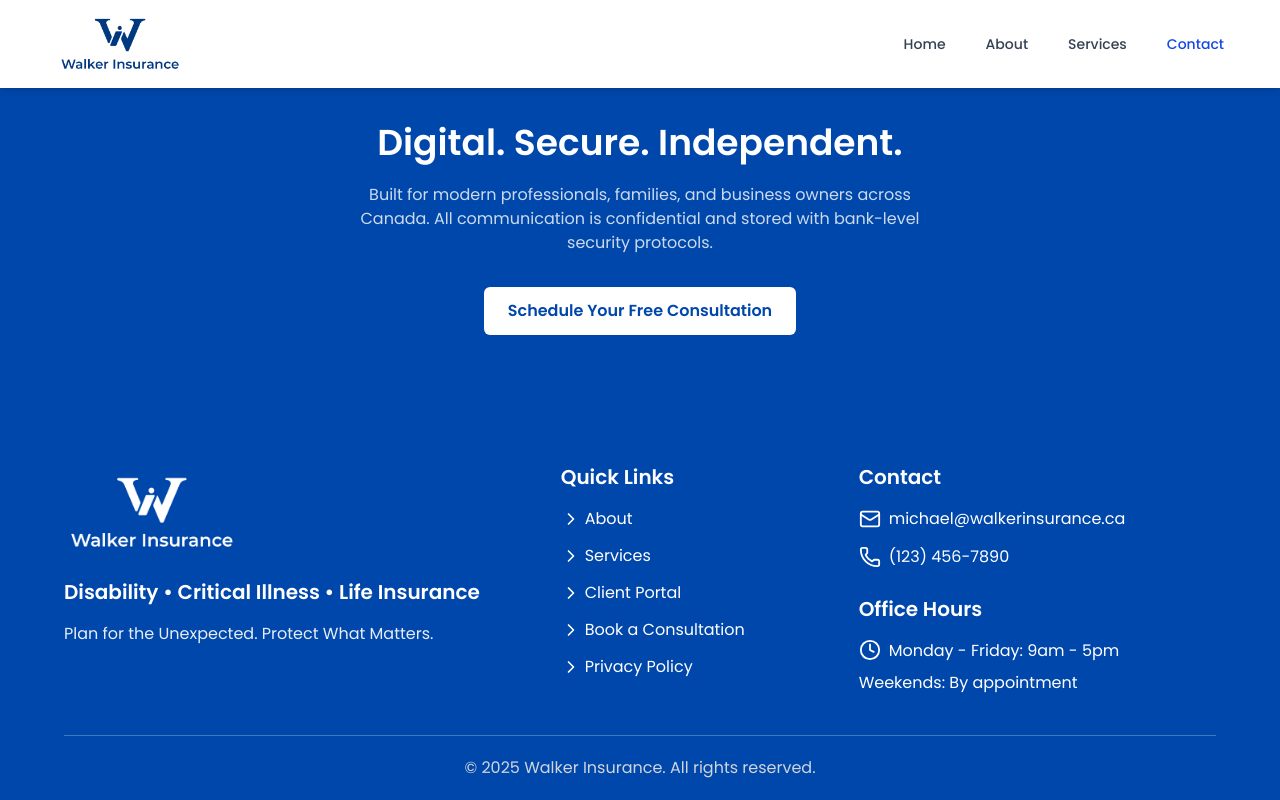
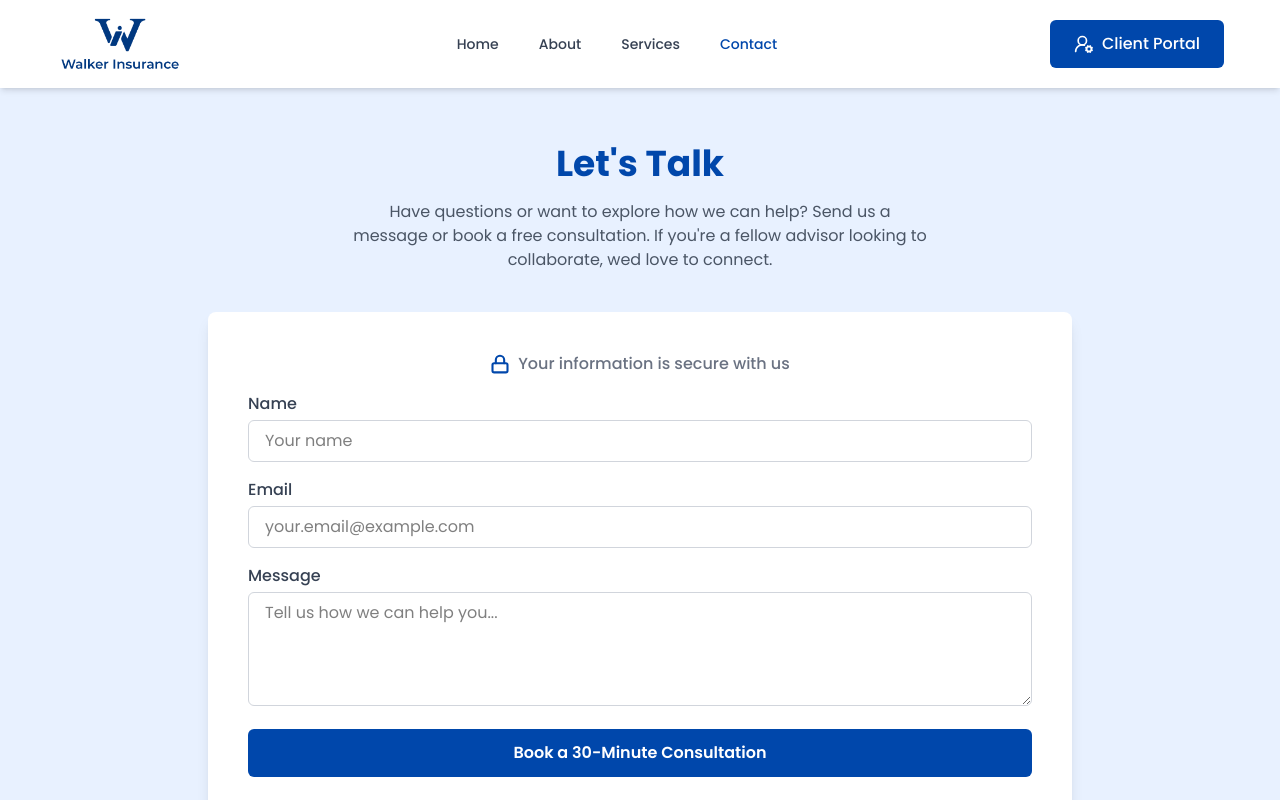
Before and after one commit to Slayer-sky123/walker-insurance, a React (Vite) app: page /contact in a window 1280 px wide. Shown: the top 800 px of the page. Built offline with nearby package versions, Linux system fonts and the light colour scheme.

Commit message:
Added privacy policy page

```diff
--- a/src/App.jsx
+++ b/src/App.jsx
@@ -7,6 +7,7 @@ import Services from "./pages/Services";
 import NotFound from "./pages/NotFound";
 import LenisScroll from "./components/LenisScroll";
 import ScrollToTop from "./components/ScrollToTop";
+import Privacy from "./pages/Privacy";
 
 const App = () => {
   return (
@@ -19,6 +20,7 @@ const App = () => {
             <Route path="/about" element={<About />} />
             <Route path="/contact" element={<Contact />} />
             <Route path="/services" element={<Services />} />
+            <Route path="/privacy-policy" element={<Privacy />} />
           </Route>
           <Route path="*" element={<NotFound />} />
         </Routes>
--- a/src/components/Footer.jsx
+++ b/src/components/Footer.jsx
@@ -48,7 +48,7 @@ const Footer = () => {
                             </li>
 
                             <li>
-                                <Link draggable="false" to="" className='inline-flex items-center gap-x-1 text-white transition-all duration-200 ease-in-out hover:ps-1'>
+                                <Link draggable="false" to="/privacy-policy" className='inline-flex items-center gap-x-1 text-white transition-all duration-200 ease-in-out hover:ps-1'>
                                     <svg xmlns="http://www.w3.org/2000/svg" viewBox="0 0 24 24" fill="none" stroke="currentColor" strokeWidth="2" strokeLinecap="round" strokeLinejoin="round" className="size-5 lucide lucide-chevron-right-icon lucide-chevron-right"><path d="m9 18 6-6-6-6" /></svg>
                                     Privacy Policy</Link>
                             </li>
--- a/src/components/Navbar.jsx
+++ b/src/components/Navbar.jsx
@@ -32,13 +32,18 @@ const Navbar = () => {
                             key={item.label}
                             to={item.path}
                             className={`text-sm font-medium transition ${isActive(item.path)
-                                    ? 'text-blue-700'
-                                    : 'text-gray-700 hover:text-blue-700'
+                                ? 'text-[var(--primary__color)]'
+                                : 'text-gray-700 hover:text-[var(--primary__color)]'
                                 }`}
                         >
                             {item.label}
                         </Link>
                     ))}
+                </div>
+                <div className='hidden lg:flex'>
+                    <Link draggable="false" to='/contact' className='text-sm lg:text-base inline-flex items-center gap-x-2 text-white font-medium text-center bg-[var(--primary__color)] hover:scale-95 rounded-md py-3 px-6 transition-all duration-150 ease-linear'>
+                        <svg xmlns="http://www.w3.org/2000/svg" viewBox="0 0 24 24" fill="none" stroke="currentColor" strokeWidth="2" strokeLinecap="round" strokeLinejoin="round" className="size-5 lucide lucide-user-round-cog-icon lucide-user-round-cog"><path d="m14.305 19.53.923-.382" /><path d="m15.228 16.852-.923-.383" /><path d="m16.852 15.228-.383-.923" /><path d="m16.852 20.772-.383.924" /><path d="m19.148 15.228.383-.923" /><path d="m19.53 21.696-.382-.924" /><path d="M2 21a8 8 0 0 1 10.434-7.62" /><path d="m20.772 16.852.924-.383" /><path d="m20.772 19.148.924.383" /><circle cx="10" cy="8" r="5" /><circle cx="18" cy="18" r="3" /></svg>
+                        Client Portal</Link>
                 </div>
 
                 {/* Mobile Icon */}
@@ -61,13 +66,18 @@ const Navbar = () => {
                             to={item.path}
                             onClick={() => setIsOpen(false)}
                             className={`block text-base font-medium transition ${isActive(item.path)
-                                    ? 'text-blue-700'
-                                    : 'text-gray-700 hover:text-blue-700'
+                                ? 'text-blue-700'
+                                : 'text-gray-700 hover:text-blue-700'
                                 }`}
                         >
                             {item.label}
                         </Link>
                     ))}
+                    <div className='lg:hidden flex'>
+                        <Link draggable="false" to='/contact' className='text-sm lg:text-base inline-flex items-center gap-x-2 text-white font-medium text-center bg-[var(--primary__color)] hover:scale-95 rounded-md py-3 px-6 transition-all duration-150 ease-linear'>
+                            <svg xmlns="http://www.w3.org/2000/svg" viewBox="0 0 24 24" fill="none" stroke="currentColor" strokeWidth="2" strokeLinecap="round" strokeLinejoin="round" className="size-5 lucide lucide-user-round-cog-icon lucide-user-round-cog"><path d="m14.305 19.53.923-.382" /><path d="m15.228 16.852-.923-.383" /><path d="m16.852 15.228-.383-.923" /><path d="m16.852 20.772-.383.924" /><path d="m19.148 15.228.383-.923" /><path d="m19.53 21.696-.382-.924" /><path d="M2 21a8 8 0 0 1 10.434-7.62" /><path d="m20.772 16.852.924-.383" /><path d="m20.772 19.148.924.383" /><circle cx="10" cy="8" r="5" /><circle cx="18" cy="18" r="3" /></svg>
+                            Client Portal</Link>
+                    </div>
                 </div>
             )}
         </nav>
--- a/src/components/TestimonialCarousel.jsx
+++ b/src/components/TestimonialCarousel.jsx
@@ -34,7 +34,7 @@ const TestimonialCarousel = ({ testimonials }) => {
 
                             {/* Name & Role */}
                             <div>
-                                <p className="text-blue-800 font-semibold">{testimonial.name}</p>
+                                <p className="text-[var(--primary__color)] font-semibold">{testimonial.name}</p>
                                 <p className="text-sm text-gray-500">{testimonial.role}</p>
                             </div>
                         </div>
--- a/src/pages/Contact.jsx
+++ b/src/pages/Contact.jsx
@@ -2,9 +2,65 @@ import React from 'react'
 
 const Contact = () => {
     return (
-        <div>
-            Contact
-        </div>
+        <section>
+            <div className="bg-[#e8f1ff] py-10 md:py-16 px-4 md:px-10 lg:px-16 mt-20">
+                <div className="lg:container mx-auto">
+                    <h4 className="text-2xl md:text-3xl lg:text-4xl text-[var(--primary__color)] font-bold text-center">
+                        Let's Talk
+                    </h4>
+                    <div className='flex justify-center mt-4'>
+                        <div className='md:w-2/4'>
+                            <p className='text-base text-gray-600 text-center'>Have questions or want to explore how we can help? Send us a message or book a
+                                free consultation. If you're a fellow advisor looking to collaborate, wed love to
+                                connect.</p>
+                        </div>
+                    </div>
+                    <div className="flex justify-center mt-10">
+                        <div className='md:w-3/4'>
+                            <form className="space-y-4 bg-white shadow-lg rounded-lg px-5 md:px-10 py-10">
+                                <p className='text-center text-base font-medium flex justify-center items-center gap-x-2 text-gray-500'>
+                                    <svg xmlns="http://www.w3.org/2000/svg" viewBox="0 0 24 24" fill="none" stroke="currentColor" strokeWidth="2.5" strokeLinecap="round" strokeLinejoin="round" className="text-[var(--primary__color)] size-5 lucide lucide-lock-icon lucide-lock"><rect width="18" height="11" x="3" y="11" rx="2" ry="2" /><path d="M7 11V7a5 5 0 0 1 10 0v4" /></svg>
+                                    Your information is secure with us
+                                </p>
+                                <div>
+                                    <label className="block mb-1 font-medium text-gray-700">Name</label>
+                                    <input
+                                        type="text"
+                                        placeholder="Your name"
+                                        className="w-full border border-gray-300 rounded-md px-4 py-2 focus:outline-none focus:ring-2 focus:ring-[var(--primary__color)]"
+                                        required />
+                                </div>
+
+                                <div>
+                                    <label className="block mb-1 font-medium text-gray-700">Email</label>
+                                    <input
+                                        type="email"
+                                        placeholder="your.email@example.com"
+                                        className="w-full border border-gray-300 rounded-md px-4 py-2 focus:outline-none focus:ring-2 focus:ring-[var(--primary__color)]" required
+                                    />
+                                </div>
+
+                                <div>
+                                    <label className="block mb-1 font-medium text-gray-700">Message</label>
+                                    <textarea
+                                        rows="4"
+                                        placeholder="Tell us how we can help you..."
+                                        className="w-full border border-gray-300 rounded-md px-4 py-2 focus:outline-none focus:ring-2 focus:ring-[var(--primary__color)]"
+                                    ></textarea>
+                                </div>
+
+                                <button
+                                    type="submit"
+                                    className="cursor-pointer w-full text-sm lg:text-base inline-block text-white font-semibold text-center bg-[var(--primary__color)] hover:brightness-95 rounded-md py-3 px-6 transition-all duration-150 ease-linear"
+                                >
+                                    Book a 30-Minute Consultation
+                                </button>
+                            </form>
+                        </div>
+                    </div>
+                </div>
+            </div>
+        </section>
     )
 }
 
--- /dev/null
+++ b/src/pages/Privacy.jsx
@@ -0,0 +1,23 @@
+import React from 'react'
+
+const Privacy = () => {
+    return (
+        <section>
+            <div className="bg-[#e8f1ff] py-10 md:py-16 px-7 md:px-16 lg:px-32 mt-20">
+                <div className="lg:container mx-auto">
+                    <h4 className="text-2xl md:text-3xl lg:text-4xl text-[var(--primary__color)] font-bold text-center">
+                        Our Privacy Policy
+                    </h4>
+                    <ul className="mt-6 space-y-4 list-disc list-outside">
+                        <li className="text-base text-gray-600">Everything you share with us — from conversations to documents — is treated with absolute confidentiality.
+                            We do not sell or share your data. Ever.</li>
+                        <li className="text-base text-gray-600">All digital files are stored in secure environments with full encryption and activity logs. We follow best practices for Canadian insurance compliance, document handling, and privacy law.</li>
+                        <li className="text-base text-gray-600">We understand the trust that clients and professionals place in us, and we work every day to earn and maintain it.</li>
+                    </ul>
+                </div>
+            </div>
+        </section>
+    )
+}
+
+export default Privacy
```
Also changed, not shown: src/pages/Services.jsx (+10 -14 lines).
